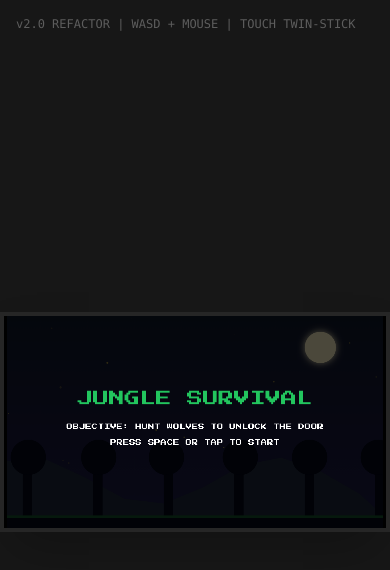
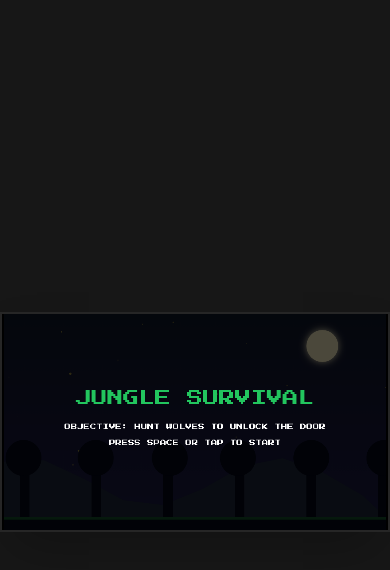
Before and after one commit to corvobranco360-ship-it/Ca-ador-de-lobos, a React (Vite) app: page / in a window 390 px wide. Shown: the top 570 px of the page. Built offline with nearby package versions, Linux system fonts and the light colour scheme.

Commit message:
Redimensionamento de tela rotação

```diff
--- a/App.tsx
+++ b/App.tsx
@@ -4,10 +4,28 @@ import GameLogic from './components/GameLogic';
 export default function App() {
   return (
     <div className="relative w-full h-screen bg-neutral-900 flex items-center justify-center overflow-hidden">
-      <div className="w-full max-w-5xl aspect-video bg-black shadow-2xl border-4 border-neutral-800">
+      {/*
+        Responsive Container Logic:
+        - Mantém a proporção 16:9.
+        - maxWidth: 177.78vh -> Garante que a largura nunca exceda o que a altura permite (16/9 * altura).
+        - maxHeight: 56.25vw -> Garante que a altura nunca exceda o que a largura permite (9/16 * largura).
+        Isso resolve o problema de zoom excessivo em landscape.
+      */}
+      <div
+        className="relative bg-black shadow-2xl border-2 border-neutral-800"
+        style={{
+          width: '100%',
+          height: '100%',
+          maxWidth: '177.78vh',
+          maxHeight: '56.25vw',
+          aspectRatio: '16/9'
+        }}
+      >
         <GameLogic />
       </div>
-      <div className="absolute top-4 left-4 text-white/30 text-xs font-mono pointer-events-none">
+
+      {/* Informações de versão ocultas em telas pequenas para limpar a visão */}
+      <div className="absolute top-4 left-4 text-white/30 text-xs font-mono pointer-events-none hidden md:block">
         v2.0 REFACTOR | WASD + MOUSE | TOUCH TWIN-STICK
       </div>
     </div>
--- a/components/GameLogic.tsx
+++ b/components/GameLogic.tsx
@@ -23,11 +23,11 @@ const CANVAS_HEIGHT = 540;
 // UI CONSTANTS
 const TRAP_BTN_X = CANVAS_WIDTH - 80;
 const TRAP_BTN_Y = CANVAS_HEIGHT - 140;
-const TRAP_BTN_RADIUS = 35;
+const TRAP_BTN_RADIUS = 45; // Increased for better touch
 
 const GameLogic: React.FC = () => {
   const canvasRef = useRef<HTMLCanvasElement>(null);
-  const requestRef = useRef<number>();
+  const requestRef = useRef<number>(0);
 
   // --- STATE CONTAINERS ---
   const state = useRef<GameState>({
@@ -121,7 +121,6 @@ const GameLogic: React.FC = () => {
       maxHealth: 100,
       aimAngle: 0,
       isAiming: false,
-      drawTimer: 0,
       trapCooldown: 0,
       animTimer: 0
     };
@@ -522,8 +521,7 @@ const GameLogic: React.FC = () => {
           rotation: 0,
           grounded: false,
           markedForDeletion: false,
-          state: 'FLYING',
-          timer: 0
+          state: 'FLYING'
       });
   };
 
@@ -1171,6 +1169,7 @@ const GameLogic: React.FC = () => {
       width={CANVAS_WIDTH}
       height={CANVAS_HEIGHT}
       className="w-full h-full object-contain bg-black cursor-crosshair"
+      style={{ touchAction: 'none' }}
     />
   );
 };
```
